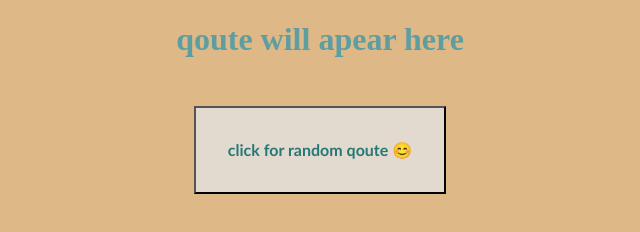
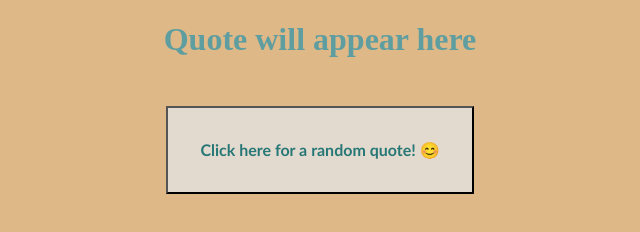
Before and after one commit to iamdumbpythonprogrmmer/happy-toes, a plain HTML site: page duck.html in a window 1280 px wide. Shown: the whole page, without its empty margins (320-960 px from the left). Drawn offline with Linux system fonts and the light colour scheme.

Commit message:
Update duck.html

```diff
--- a/duck.html
+++ b/duck.html
@@ -4,12 +4,12 @@
     <meta charset="UTF-8">
     <meta name="viewport" content="width=device-width, initial-scale=1.0">
     <link rel="stylesheet" href="style.css">
-    <title>Qoute generator</title>
+    <title>Quote generator.</title>
 </head>
 <body>
-    <h1 id="quo">qoute will apear here</h1>
+    <h1 id="quo">Quote will appear here</h1>
     <p id="au"></p>
-    <button id="button"onclick="show()">click for random qoute 😊</button>
+    <button id="button"onclick="show()">Click here for a random quote! 😊</button>
     <script src="fu.js"></script>
 </body>
 </html>
```
